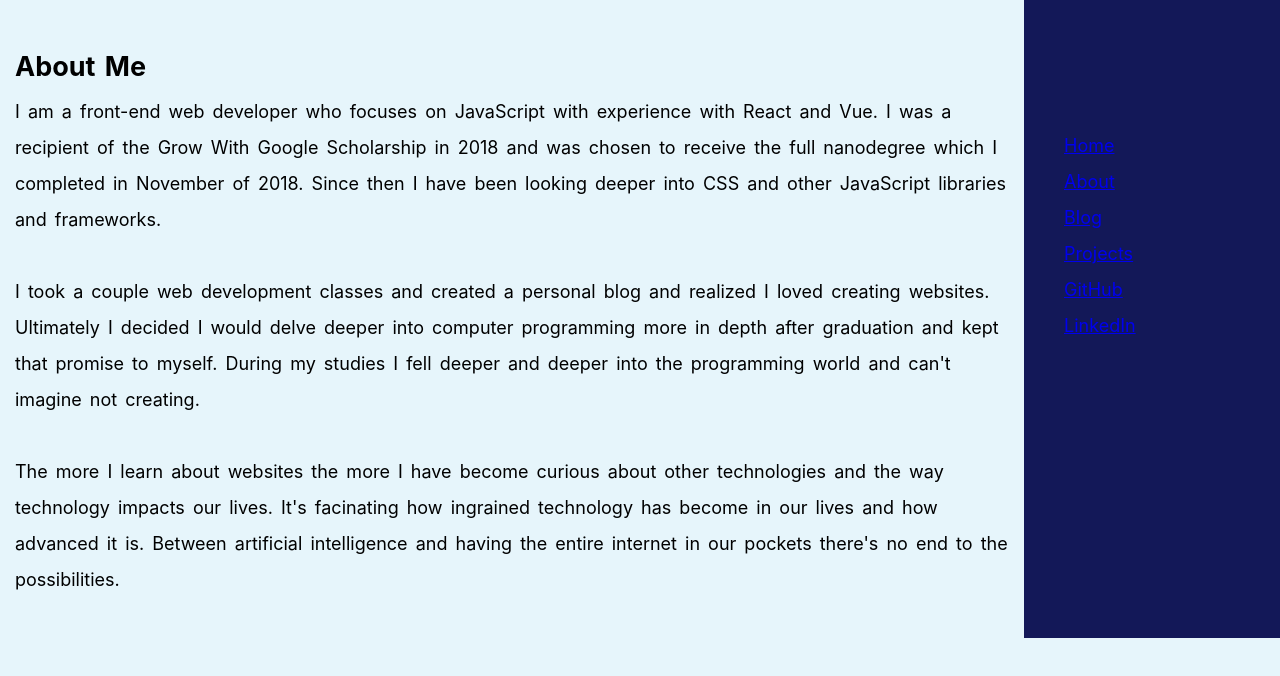
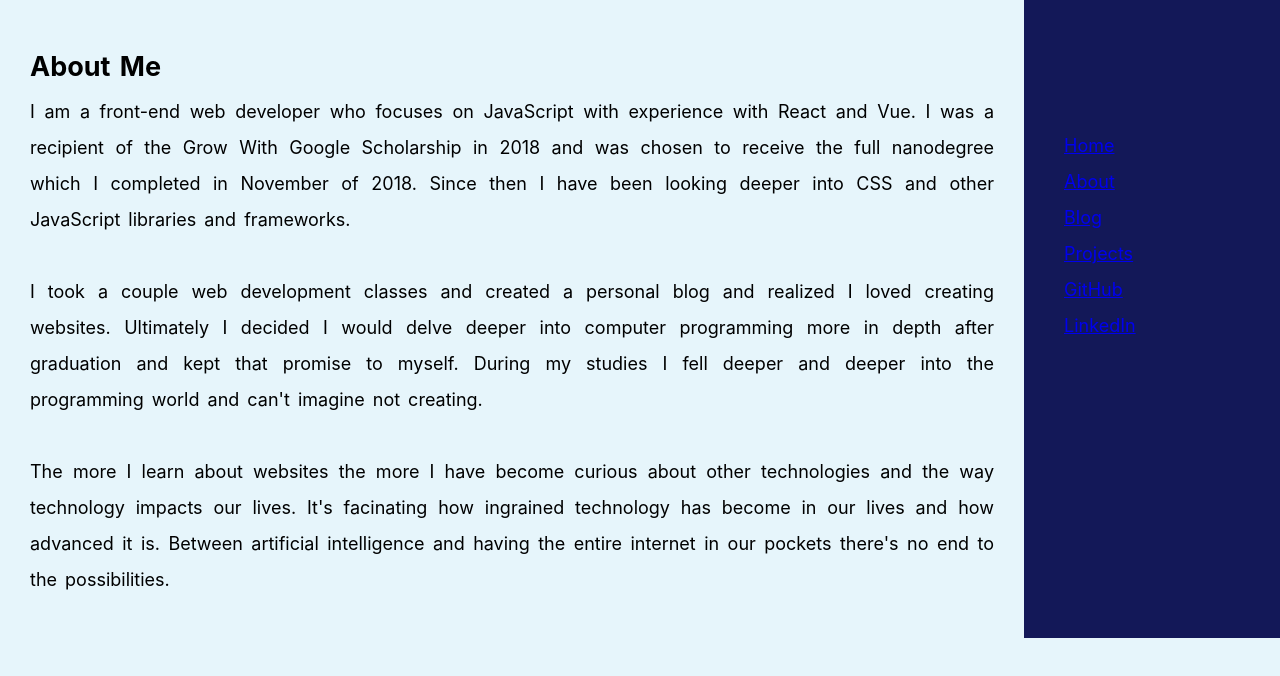
Before and after one commit to JennaKoslowski/vue-profile, a Nuxt app: page /about in a window 1280 px wide. Shown: the top 676 px of the page. Built offline with nearby package versions, Linux system fonts and the light colour scheme.

Commit message:
justify content in about me

```diff
--- a/pages/about/index.vue
+++ b/pages/about/index.vue
@@ -23,6 +23,9 @@
         color: var(--koa);
     }
     .aboutme {
-        padding: 40px 15px;
+        padding: 40px 30px;
+    }
+    p {
+        text-align: justify;
     }
 </style>
```
